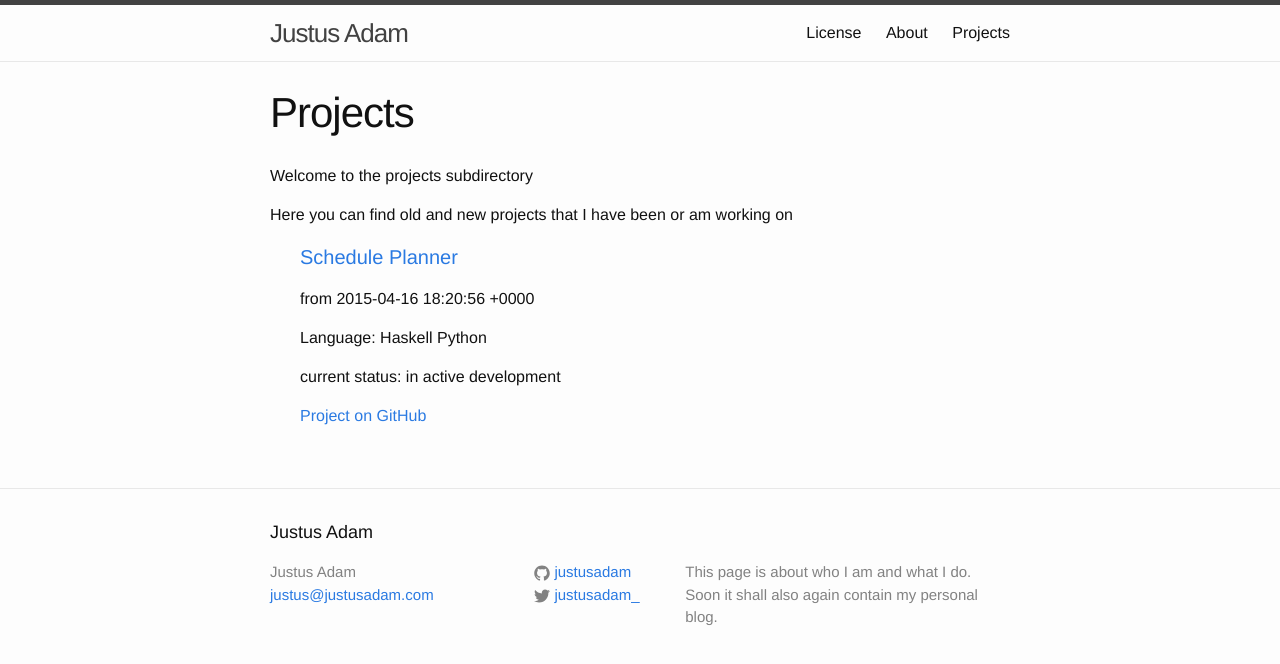
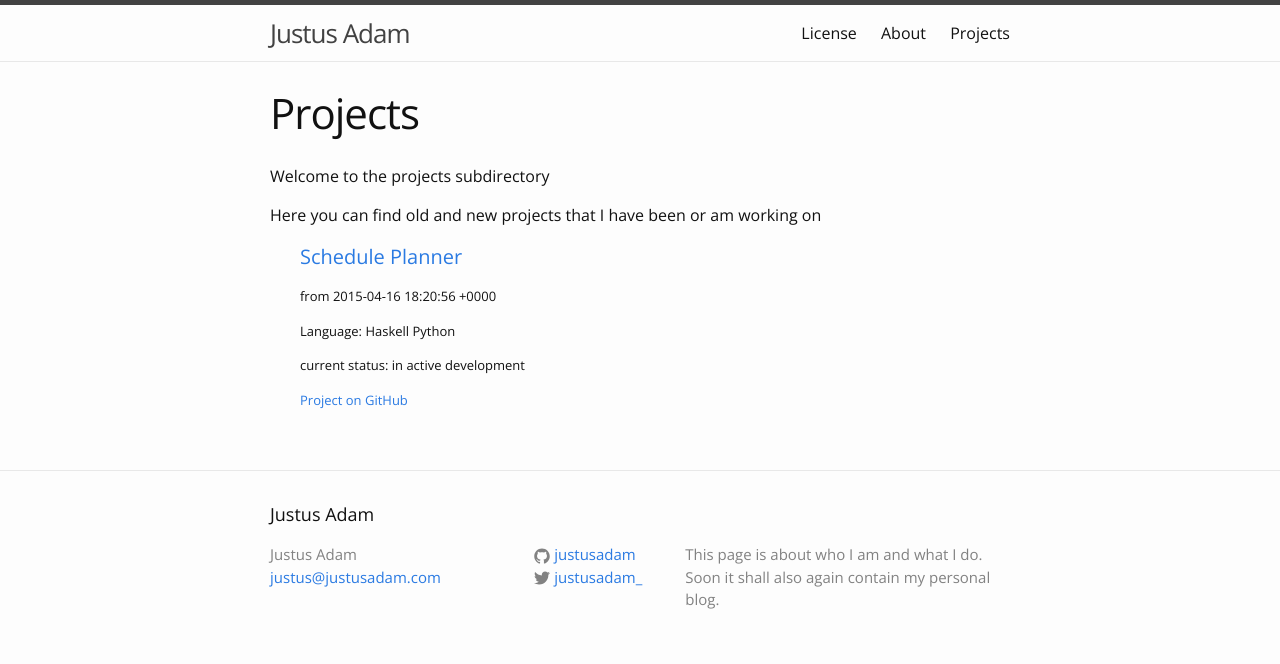
Before and after one commit to JustusAdam/justusadam.github.io, a Jekyll site: the page built from projects.html, in a window 1280 px wide. Shown: the top 664 px of the page. Built offline with Jekyll 4.4.1, drawn with Linux system fonts in a browser that asks for light colours.

Commit message:
changed font, added tools.scss, using small in projects overview

```diff
--- a/_includes/head.html
+++ b/_includes/head.html
@@ -6,6 +6,7 @@
   <title>{% if page.title %}{{ page.title }}{% else %}{{ site.title }}{% endif %}</title>
   <meta name="description" content="{% if page.excerpt %}{{ page.excerpt | strip_html | strip_newlines | truncate: 160 }}{% else %}{{ site.description }}{% endif %}">
 
+  <link href='http://fonts.googleapis.com/css?family=Open+Sans:400,300,700' rel='stylesheet' type='text/css'>
   <link rel="stylesheet" href="{{ "/css/main.css" | prepend: site.baseurl }}">
   <link rel="canonical" href="{{ page.url | replace:'index.html','' | prepend: site.baseurl | prepend: site.url }}">
   <link rel="alternate" type="application/rss+xml" title="{{ site.title }}" href="{{ "/feed.xml" | prepend: site.baseurl | prepend: site.url }}" />
--- a/_layouts/project.html
+++ b/_layouts/project.html
@@ -5,7 +5,7 @@ layout: default
 
   <header class="post-header">
     <h1 class="post-title">{{ page.title }}</h1>
-    <p class="post-meta">{{ page.date | date: "%b %-d, %Y" }}{% if page.author %} • {{ page.author }}{% endif %}{% if page.meta %} • {{ page.meta }}{% endif %}</p>
+    <p class="post-meta small">{{ page.date | date: "%b %-d, %Y" }}{% if page.author %} • {{ page.author }}{% endif %}{% if page.meta %} • {{ page.meta }}{% endif %}</p>
 
     {% if page.github_link %}
       <a href="https://github.com/{{ page.github_link }}">Project on GitHub</a>
--- /dev/null
+++ b/_sass/_tools.scss
@@ -0,0 +1,7 @@
+.small {
+  font-size: small;
+}
+
+.smaller {
+  font-size: smaller;
+}
--- a/css/main.scss
+++ b/css/main.scss
@@ -6,7 +6,7 @@
 
 
 // Our variables
-$base-font-family: Helvetica, Arial, sans-serif;
+$base-font-family: "Open Sans", Helvetica, Arial, sans-serif;
 $base-font-size:   16px;
 $small-font-size:  $base-font-size * 0.875;
 $base-line-height: 1.5;
@@ -48,5 +48,6 @@ $on-laptop:        800px;
 @import
         "base",
         "layout",
-        "syntax-highlighting"
+        "syntax-highlighting",
+        "tools"
 ;
--- a/projects.html
+++ b/projects.html
@@ -19,6 +19,7 @@ layout: default
           <a href="{{ project.url }}">
             <h4 class="project-title">{{ project.title }}</h4>
           </a>
+          <div class="project-meta small">
 
             {% if project.date %}
               <p>from <span class="project-date">{{ project.date }}</span></p>
@@ -40,6 +41,7 @@ layout: default
               <a href="https://github.com/{{ project.github_link }}">Project on GitHub</a>
             {% endif %}
           </div>
+        </div>
       {% endfor %}
     </ul>
   </article>
```
Lines whose indentation alone changed are shown as unchanged.
